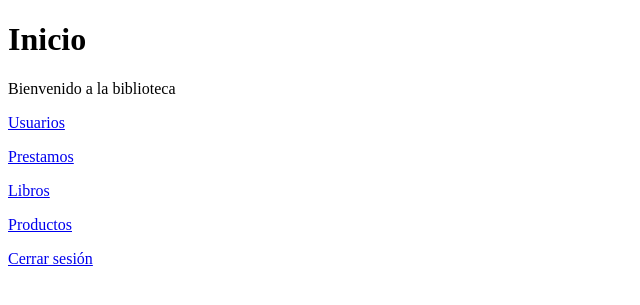
After one commit to TeoFernandez/bibloteca-php, a PHP site: page / in a window 1280 px wide. The commit adds this page. Shown: the top 305 px of the page, without its empty margins (0-640 px from the left). Run offline with PHP 8.4, Linux system fonts and the light colour scheme.

```diff
--- /dev/null
+++ b/index.php
@@ -0,0 +1,18 @@
+<!DOCTYPE html>
+<html lang="en">
+<head>
+    <meta charset="UTF-8">
+    <meta name="viewport" content="width=device-width, initial-scale=1.0">
+    <title>Inicio</title>
+</head>
+<body>
+    <h1>Inicio</h1>
+    <p>Bienvenido a la biblioteca</p>
+
+    <p><a href="administracionDeUsuarios.php">Usuarios</a></p>
+    <p><a href="prestamos.php">Prestamos</a></p>
+    <p><a href="libros.php">Libros</a></p>
+    <p><a href="productos.php">Productos</a></p>
+    <p><a href="logout.php">Cerrar sesión</a></p>
+</body>
+</html>
```
Also changed, not shown: administracionDeUsuarios.php (+5 -5 lines), login.php (+2 -17 lines).
